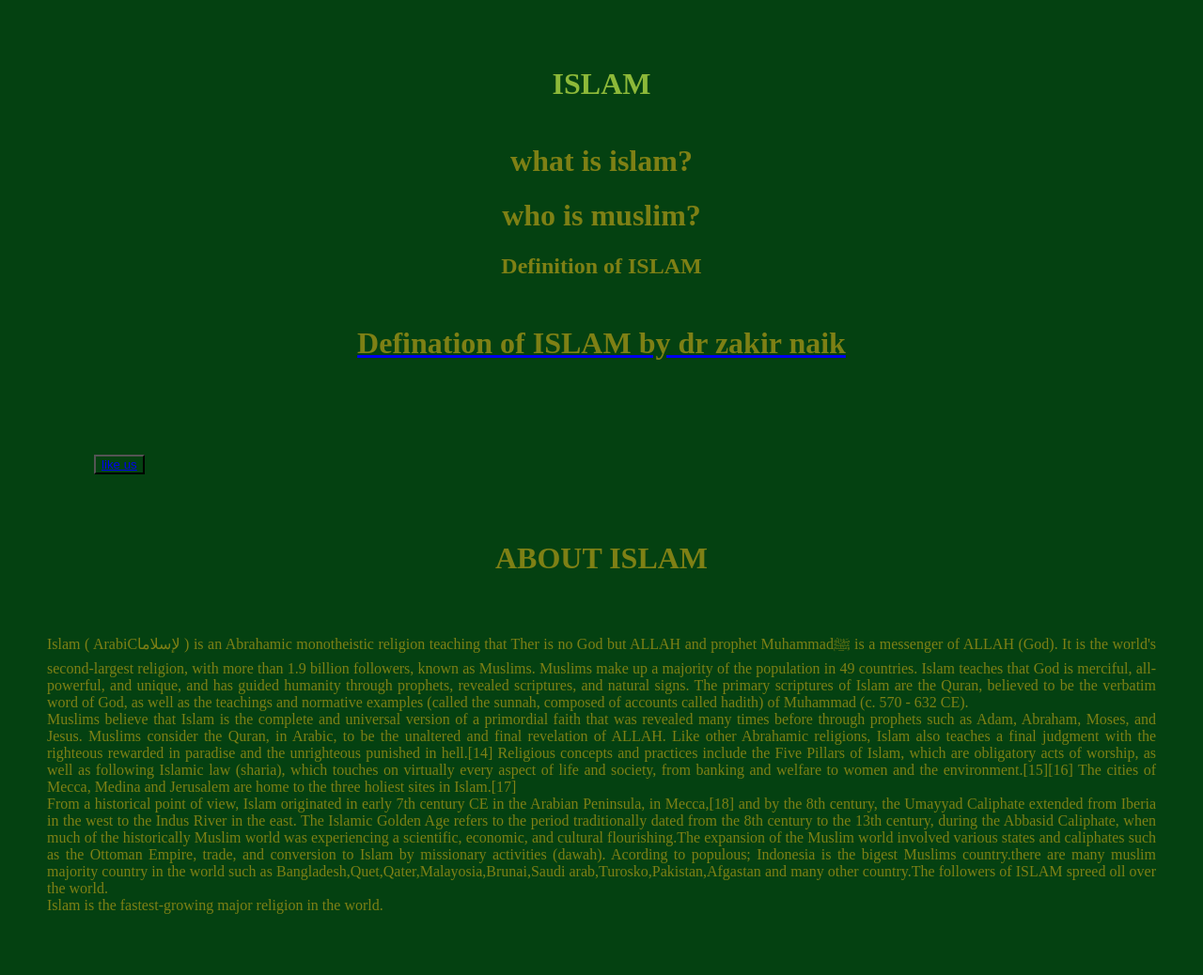
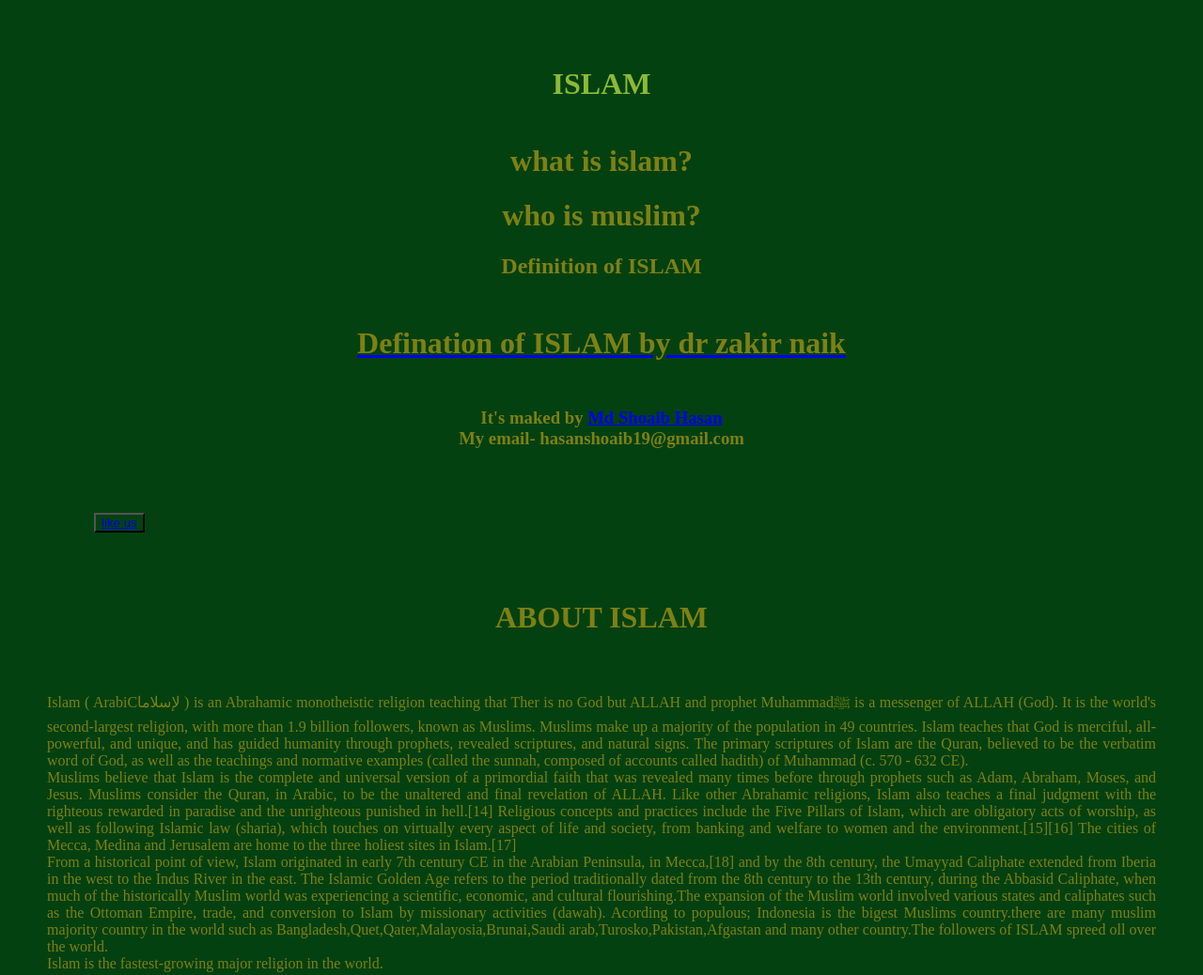
Before and after one commit to md-Shoaib-Hasan/index.html, a plain HTML site: page index.html in a window 1280 px wide. Shown: the top 1038 px of the page at 94% size. Drawn offline with Linux system fonts and the light colour scheme.

Commit message:
psudo add

```diff
--- a/index.html
+++ b/index.html
@@ -32,14 +32,26 @@
             padding: 30px 10px 25px 10px;
         align-items: center;
         }
-
+.center{
+    text-align: center;
+}
+.center:hover{
+    background-color: rgb(14, 141, 9);
+    color: chartreuse;
+}
     </style>
 
     <h1 id="islam">ISLAM</h1>
     <h1>what is islam?</h1>
     <h1>who is muslim?</h1>
     <H2>Definition of ISLAM</H2>
-<a href="https://youtu.be/khCP-tP_zZY" ><h1 id="of">Defination of ISLAM by dr zakir naik</h1></a><button><a href="https://www.facebook.com/Shoaib-hasan-100935961509351">like us</a></button>
+<a href="https://youtu.be/khCP-tP_zZY" >
+    <h1 id="of">Defination of ISLAM by dr zakir naik</h1>
+</a>
+<h3 class="center">It's maked by <a href="https://www.facebook.com/shoaib.hasan.58173">Md Shoaib Hasan</a> <br>My email- hasanshoaib19@gmail.com</h3>
+<button>
+    <a href="https://www.facebook.com/Shoaib-hasan-100935961509351">like us</a>
+</button>
 
 <h1><h1>ABOUT ISLAM</h1></h1> <br>
 <p id="and">
```
